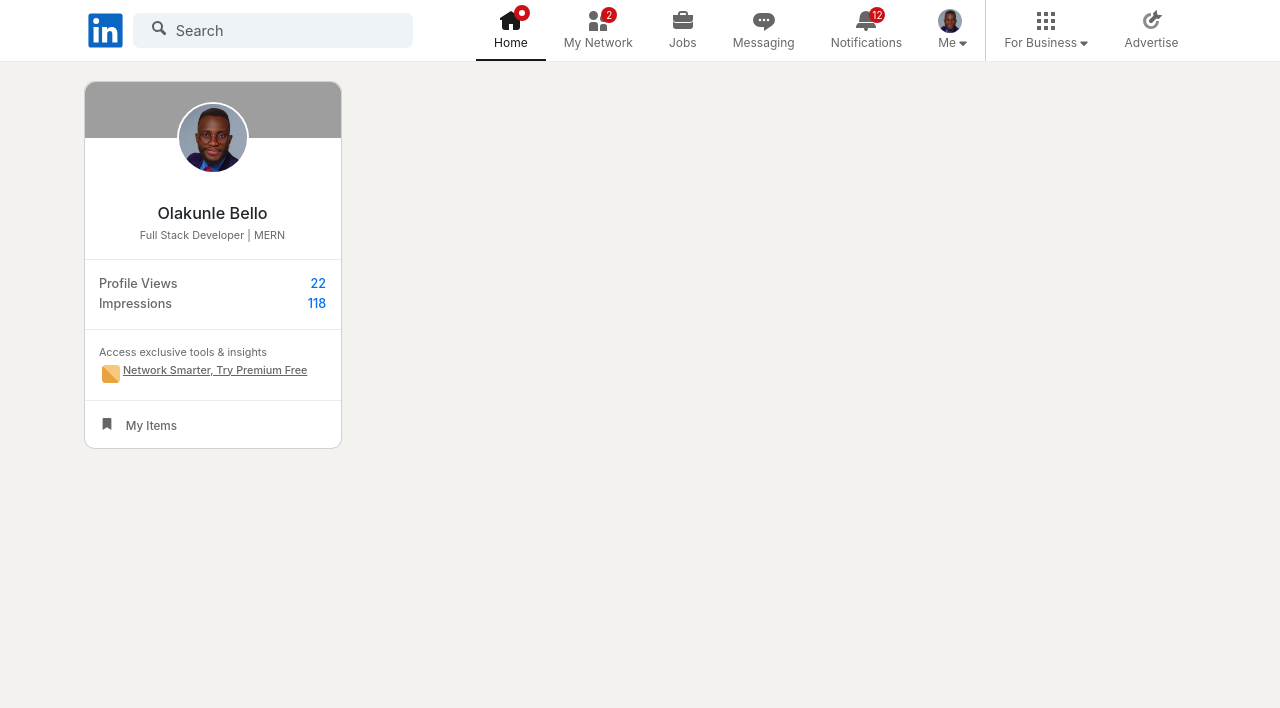
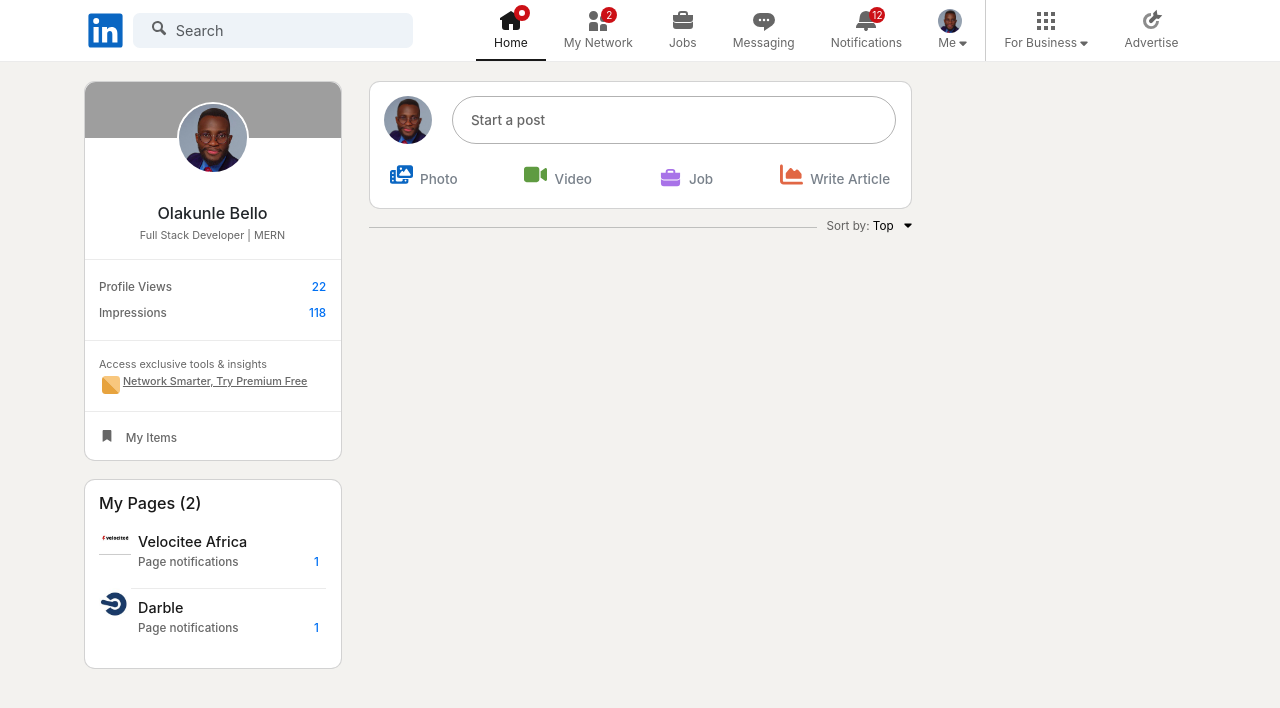
Before and after one commit to inioluwabello/linkedin, a Next.js app: page / in a window 1280 px wide. Shown: the top 708 px of the page. Built offline with nearby package versions, Linux system fonts and the light colour scheme; grey boxes are pictures that could not be loaded.

Commit message:
Added Start Post and Post Sort components

```diff
--- a/components/home/MiniProfileCard.js
+++ b/components/home/MiniProfileCard.js
@@ -6,7 +6,7 @@
 
 const MiniProfileCard = ({ user }) => {
   return (
-    <div className="card">
+    <div className="card mt-3">
       <div className="profile-header"></div>
 
       <div className="identity">
--- /dev/null
+++ b/components/home/MyPages.js
@@ -0,0 +1,37 @@
+import Link from "next/link";
+
+// # TO DO: import pages using useSWR
+import pages from "../../data/pages";
+
+const MyPages = () => {
+  return (
+    <div className="card mt-3">
+      <div className="card-content">
+        <h6 className="page-title pry-text">My Pages ({pages.length})</h6>
+
+        {pages.map((page, i) => {
+          return (
+            <>
+              <div className="fl">
+                <div className="page-img">
+                  <img src={page.logo} />
+                </div>
+                <div className={`page-dets ${i > 0 ? "border-top-1" : ""} `}>
+                  <div className="page-name pry-text">{page.name}</div>
+                  <Link href="/" className="page-notifications">
+                    <div className="alt-text" style={{ float: "left" }}>
+                      Page notifications
+                    </div>
+                    <div style={{ float: "right" }}>{page.notifications}</div>
+                    <br style={{ clear: "both" }} />
+                  </Link>
+                </div>
+              </div>
+            </>
+          );
+        })}
+      </div>
+    </div>
+  );
+};
+export default MyPages;
--- /dev/null
+++ b/components/home/PostSort.js
@@ -0,0 +1,58 @@
+import { FontAwesomeIcon } from "@fortawesome/react-fontawesome";
+import { faCaretDown } from "@fortawesome/free-solid-svg-icons";
+import { useState } from "react";
+
+const PostSort = ({orderBy, setOrderBy}) => {
+  const [showingOrderOptions, setShowingOrderOptions] = useState(false);
+
+  const handleOrderOptionsSelectedClick =(selected) => {
+    setOrderBy(selected);
+    setShowingOrderOptions(false);
+  }
+
+  const handleOrderOptionsClick = (showing) => {
+    setShowingOrderOptions(showing);
+  }
+
+  return (
+    <>
+      <div className="fl">
+        <div style={{ flexGrow: "1" }}>
+          <hr />
+        </div>
+        <div class="post-sort">
+          <span className="alt-text">Sort by:{" "}</span>
+          <button onClick={() => handleOrderOptionsClick(!showingOrderOptions)}>
+            {orderBy} &nbsp;&nbsp;
+            <FontAwesomeIcon width={8} icon={faCaretDown} />
+          </button>
+
+          {showingOrderOptions && (
+            <div style={{ position: "relative" }}>
+              <div className="options-dropdown">
+                <div
+                  onClick={() => handleOrderOptionsSelectedClick("Top")}
+                  className={`options hover-bg alt-text bold ${
+                    orderBy === "Top" ? "option-selected" : ""
+                  }`}
+                >
+                  Top
+                </div>
+                <div
+                  onClick={() => handleOrderOptionsSelectedClick("Recent")}
+                  className={`options hover-bg alt-text bold ${
+                    orderBy === "Recent" ? "option-selected" : ""
+                  }`}
+                >
+                  Recent
+                </div>
+              </div>
+            </div>
+          )}
+        </div>
+      </div>
+    </>
+  );
+};
+
+export default PostSort;
--- /dev/null
+++ b/components/home/Posts.js
@@ -0,0 +1,14 @@
+import { useState } from "react";
+import PostSort from "./PostSort";
+
+const Posts = () => {
+  const [orderBy, setOrderBy] = useState("Top");
+
+  return (
+    <>
+      <PostSort orderBy={orderBy} setOrderBy={setOrderBy} />
+    </>
+  );
+};
+
+export default Posts;
--- /dev/null
+++ b/components/home/StartPost.js
@@ -0,0 +1,63 @@
+import { FontAwesomeIcon } from "@fortawesome/react-fontawesome";
+import { faAreaChart, faPhotoFilm, faVideo } from "@fortawesome/free-solid-svg-icons";
+
+const StartPost = ({ user }) => {
+  return (
+    <div className="card mt-3">
+      <div className="card-content">
+        <div className="new-post fl">
+          <img src={user.profileImg} />
+          <button className="border-1 hover-bg alt-text text-left">
+            Start a post
+          </button>
+        </div>
+
+        <div className="mt-3 post-buttons space-between">
+          <button className="icon hover-bg">
+            <FontAwesomeIcon
+              icon={faPhotoFilm}
+              width={16}
+              height={16}
+              style={{ color: "#0a66c2" }}
+            />
+            <span className="alt-color">Photo</span>
+          </button>
+          <button className="icon hover-bg">
+            <FontAwesomeIcon
+              icon={faVideo}
+              width={16}
+              height={16}
+              style={{ color: "#5f9b41" }}
+            />
+            <span className="alt-color">Video</span>
+          </button>
+          <button className="icon hover-bg" style={{ color: "#a872e8" }}>
+            <svg
+              xmlns="http://www.w3.org/2000/svg"
+              viewBox="0 0 24 24"
+              data-supported-dps="24x24"
+              fill="currentColor"
+              className="mercado-match"
+              width="24"
+              height="24"
+              focusable="false"
+            >
+              <path d="M17 6V5a3 3 0 00-3-3h-4a3 3 0 00-3 3v1H2v4a3 3 0 003 3h14a3 3 0 003-3V6zM9 5a1 1 0 011-1h4a1 1 0 011 1v1H9zm10 9a4 4 0 003-1.38V17a3 3 0 01-3 3H5a3 3 0 01-3-3v-4.38A4 4 0 005 14z"></path>
+            </svg>
+            <span className="alt-color">Job</span>
+          </button>
+          <button className="icon hover-bg">
+            <FontAwesomeIcon
+              icon={faAreaChart}
+              width={16}
+              height={16}
+              style={{ color: "#e16745" }}
+            />
+            <span className="alt-color">Write Article</span>
+          </button>
+        </div>
+      </div>
+    </div>
+  );
+};
+export default StartPost;
--- a/components/linkedinlayout/linkedinlayout.js
+++ b/components/linkedinlayout/linkedinlayout.js
@@ -50,7 +50,7 @@
             `${pageWidth <= pageSizes.second ? "mobile-viewport " : " "}
             ${pageWidth <= pageSizes.sixth ? "md-viewport" : ""}`
           }
-          style={{ position: "relative", top: "4.5rem", padding: "0 0.8rem" }}>
+          style={{ position: "relative", top: "3.5rem", padding: "0 0.8rem" }}>
           <div className="container">{children}</div>
         </div>
       </div>
--- /dev/null
+++ b/data/pages.js
@@ -0,0 +1,9 @@
+export default [{
+    logo: "/images/pages/velocitee.jpg",
+    name: "Velocitee Africa",
+    notifications: 1
+},{
+    logo: "/images/pages/darble.jpg",
+    name: "Darble",
+    notifications: 1
+}]
--- a/pages/index.js
+++ b/pages/index.js
@@ -1,6 +1,10 @@
 import LinkedInLayout from "../components/linkedinlayout/linkedinlayout";
 import Heading from '../components/heading'
 import MiniProfileCard from '../components/home/MiniProfileCard'
+import StartPost from '../components/home/StartPost'
+import MyPages from '../components/home/MyPages'
+import Posts from '../components/home/Posts'
+
 import user from '../data/user'
 
 const Index = () => {
@@ -10,11 +14,15 @@
       <Heading />
       <LinkedInLayout user={user}>
         <div className="row">
-          <div className="col-xs-12 col-md-3">
+          <div className="col-xs-12 col-sm-5 col-md-4 col-lg-3">
             <MiniProfileCard user={user} />
+            <MyPages />
           </div>
-          <div className="col-xs-12 col-md-5"></div>
-          <div className="col-xs-12 col-md-4"></div>
+          <div className="col-xs-12 col-sm-7 col-md-8 col-lg-6">
+            <StartPost user={user} />
+            <Posts />
+          </div>
+          <div className="col-xs-12 d-sm-none d-md-none d-lg-block col-lg-3"></div>
         </div>
       </LinkedInLayout>
     </>
--- a/styles/global.css
+++ b/styles/global.css
@@ -242,7 +242,7 @@
     left: -86px;
     bottom: -65px;
     border: 1px solid #e2e0e0;
-  box-shadow: 0px 3px 4px -2px #e1e1e1;
+    box-shadow: 0px 4px 5px -2px #515050;
     border-radius: 0 0 10px 0;
     padding: 5px;
 }
@@ -282,7 +282,7 @@
 }
 
 .md-viewport {
-  top: 3.5rem !important
+  top: 2.5rem !important
 }
 
 @media (max-width: 1200px) {
@@ -323,14 +323,23 @@
   margin-top: 0.8rem;
   border-top: 1px solid rgba(0, 0, 0, .08);
   width: 100%;
-  font-size: .7rem;
+  font-size: .65rem;
   color: rgba(0, 0, 0, .6);
   font-weight: 500;
 }
 
+.alt-text {
+  color: rgba(0, 0, 0, .6);
+}
+
+.pry-text {
+  color: rgba(0, 0, 0, .9);
+}
+
 .profile-views>.profile-view-item {
-  padding: 0 0.8rem;
+  padding: 0.2rem 0.8rem;
 }
+
 .hover-bg:hover {
   background-color: rgba(0, 0, 0, .08);
   cursor: pointer;
@@ -364,3 +373,122 @@
   color: rgba(0, 0, 0, .6);
   border-top: 1px solid rgba(0, 0, 0, .08);
 }
+
+.page-img>img {
+  width: 32px;
+  height: 32px;
+}
+
+.card-content {
+  padding: .8rem;
+}
+
+.page-notifications {
+  display: block;
+  width: 100%;
+  font-size: .65rem;
+  font-weight: 500;
+  padding-bottom: 0.5rem;
+}
+
+.page-dets {
+  width: calc(100% - 32px);
+  padding: 0.4rem;
+}
+
+.page-dets:hover {
+  text-decoration: underline;
+}
+
+.border-1 {
+  border: 1px solid rgba(0, 0, 0, .3);
+}
+
+.border-top-1 {
+  border-top: 1px solid rgba(0, 0, 0, .08);
+}
+
+.page-title {
+  font-size: .9rem;
+}
+
+.page-name {
+  font-size: .8rem;
+  font-weight: 500;
+}
+
+.page-name:hover {
+  text-decoration: underline !important;
+}
+
+.text-left {
+  text-align: left;
+}
+
+.new-post>img {
+  height: 48px;
+  width: 48px;
+  margin-right: 20px;
+  border-radius: 50%;
+}
+
+.new-post>button {
+  background: transparent;
+  border-radius: 30px;
+  font-size: .75rem;
+  font-weight: 500;
+  padding: 0 1rem;
+  flex-grow: 1;
+}
+
+.post-buttons>.icon {
+  border: none;
+  background-color: transparent;
+}
+
+.post-buttons>.icon>span {
+  position: relative;
+  font-size: .75rem;
+  font-weight: 500;
+}
+
+.icon>svg {
+  width: 23px;
+  height: 23px;
+  margin-right: 0.4rem;
+}
+
+.post-sort {
+  margin-left: 0.5rem;
+  font-size: .65rem;
+  margin-top: 0.4rem;
+}
+
+.post-sort>button {
+  border: 0;
+  padding: 0;
+  background-color: transparent;
+}
+
+.options-dropdown {
+  background-color: #fff;
+    width: 130px;
+    position: absolute;
+    right: 0;
+    top: 7px;
+    border: 1px solid #e2e0e0;
+    box-shadow: 0px 4px 5px -2px #515050;
+    border-radius: 10px 0 10px 10px;
+    padding: 5px;
+}
+.options {
+  padding: 0.3rem 0.5rem;
+  margin-left: -0.3rem;
+  margin-right: -0.3rem
+}
+.option-selected {
+  border-left: 2px solid green;
+}
+.bold {
+  font-weight: 500;
+}
```
Also changed, not shown: public/images/pages/darble.jpg (added), public/images/pages/velocitee.jpg (added). Lines whose indentation alone changed are shown as unchanged.
